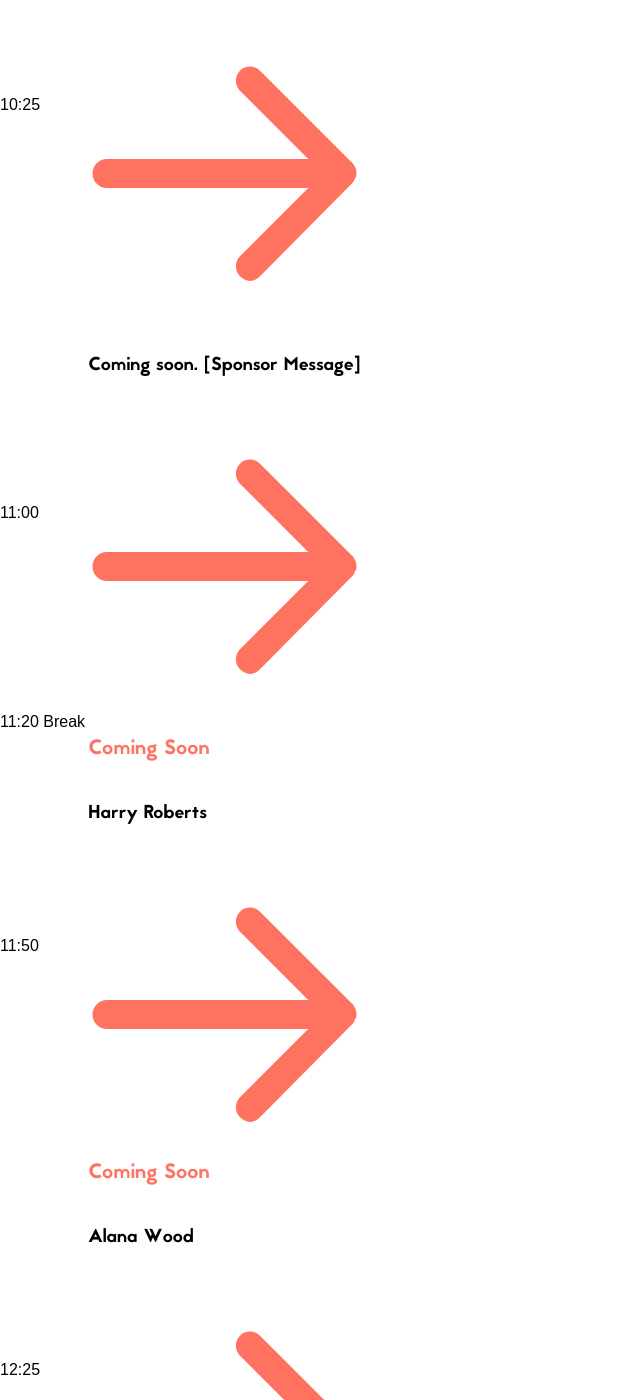
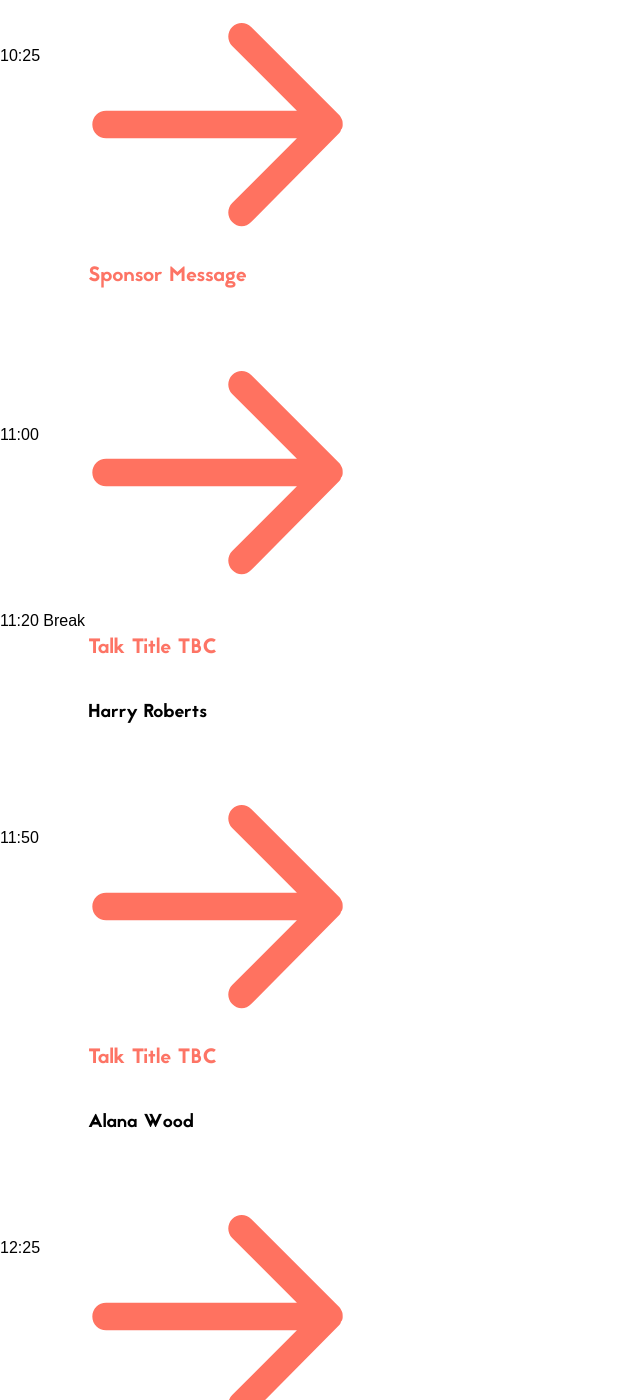
Before and after one commit to Sambillingham/beyond, a Jekyll site: the page built from schedule.html, in a window 1280 px wide and 1400 px high, scrolled down 5085 px. Shown: the whole window, without its empty margins (0-640 px from the left). Built offline with Jekyll 4.4.1, drawn with Linux system fonts in a browser that asks for light colours; some web fonts are replaced; some of the changed text lies outside the part shown.

Commit message:
:memo: update speaker info on schedule

```diff
--- a/_data/speakers.yaml
+++ b/_data/speakers.yaml
@@ -61,7 +61,7 @@
     <p>Looking around at web performance advice today can be overwhelming: everything comes with caveats, disclaimers, and sometimes one piece of advice can seem to actively contradict another. Phrases like “the DOM is slow” or “always use CSS animations!” make for great headlines, but the truth is often far more nuanced. In this session we'll look at how to think holistically about performance, and how to prioritize optimization work that your users will notice and appreciate.</p>
 
 - speaker: true
-  name: Coming soon. [Sponsor Message]
+  title: Sponsor Message
   start_time: '11:00'
   duration: 15
 
@@ -81,7 +81,7 @@
   url: https://csswizardry.com
   github: csswizardry
   twitter: csswizardry
-  title: Coming Soon
+  title: Talk Title TBC
   description: >
     <p>Coming Soon.</p>
 
@@ -96,7 +96,7 @@
   url: https://ustwo.com/
   github:
   twitter: missalanawood
-  title: Coming Soon
+  title: Talk Title TBC
   description: >
     <p>Coming Soon</p>
 
@@ -116,7 +116,7 @@
     <p>Coming Soon</p>
 
 - speaker: true
-  name: Coming soon. [Sponsor Message]
+  title: Sponsor Message
   start_time: '13:20'
   duration: 15
 
@@ -197,7 +197,7 @@
   title: Break
 
 - speaker: true
-  name: Coming soon
+  name: Linda Liukas
   start_time: '17:40'
   duration: 30
   anchor: linda
@@ -207,7 +207,7 @@
   url: http://www.helloruby.com/
   github: lindaliukas
   twitter: lindaliukas
-  title: Linda Liukas
+  title: Talk Title TBC
   description: >
     <p>Coming Soon</p>
 
```
